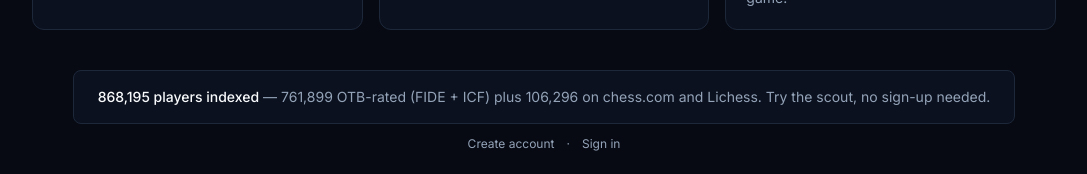
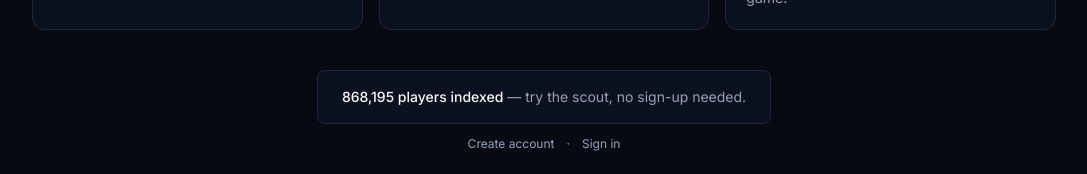
Before and after one commit to BoazTelem/chessco, a Next.js app in the folder apps/web/: page / in a window 1280 px wide. Shown: the part 905-1079 px from the top of the page, without its empty margins (96-1183 px from the left). Built offline with nearby package versions, Linux system fonts and the light colour scheme; no server answers.

Commit message:
ui(home): simplify indexed-player banner to count only
Drop the FIDE/USCF/ICF + chess.com/Lichess breakdown so the hero banner
just shows the total indexed count alongside the scout CTA.

Co-Authored-By: Claude Opus 4.7 (1M context) <noreply@anthropic.com>

```diff
--- a/apps/web/app/page.tsx
+++ b/apps/web/app/page.tsx
@@ -12,10 +12,6 @@ export const revalidate = 86_400;
 
 export default async function HomePage() {
   const [user, stats] = await Promise.all([getUser(), getIndexStats()]);
-  const federations: string[] = ['FIDE'];
-  if (stats.uscf > 0) federations.push('USCF');
-  if (stats.icf > 0) federations.push('ICF');
-  const federationsLabel = federations.join(' + ');
 
   return (
     <main className="container mx-auto flex min-h-screen flex-col items-center px-4 py-16">
@@ -73,9 +69,7 @@ export default async function HomePage() {
             <span className="font-medium text-foreground">
               {stats.total.toLocaleString()} players indexed
             </span>{' '}
-            — {stats.federationTotal.toLocaleString()} OTB-rated ({federationsLabel}) plus{' '}
-            {stats.platformTotal.toLocaleString()} on chess.com and Lichess. Try the scout, no
-            sign-up needed.
+            — try the scout, no sign-up needed.
           </div>
           <div className="flex items-center gap-3 text-xs text-muted-foreground">
             {user ? (
```
